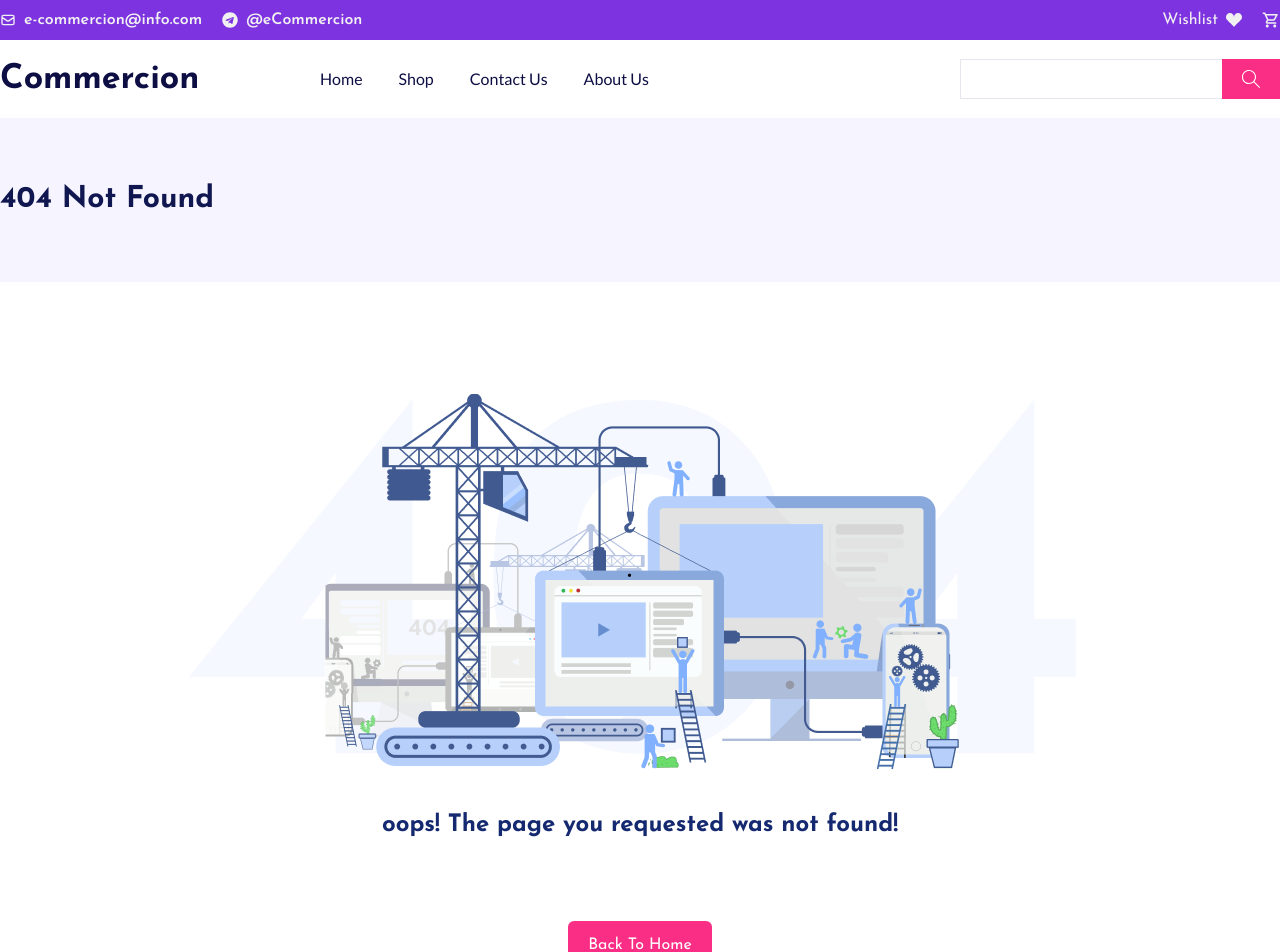
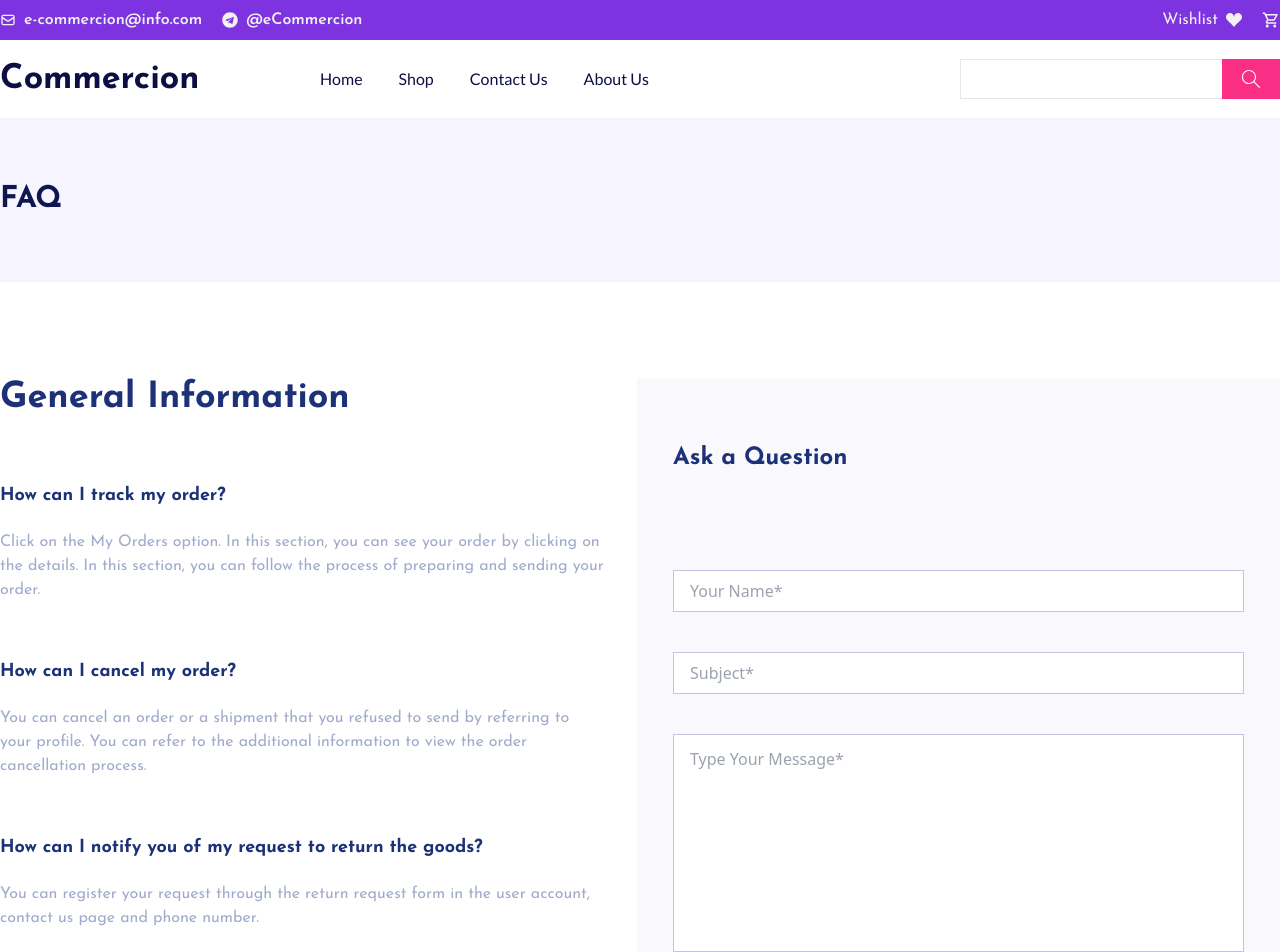
Before and after one commit to sacidaksoy/e-commercion, a Next.js app: page /faq in a window 1280 px wide. Before the commit this address had no page. Shown: the top 952 px of the page. Built offline with nearby package versions, Linux system fonts and the light colour scheme.

Commit message:
feat: add faq page

```diff
--- /dev/null
+++ b/pages/faq.tsx
@@ -0,0 +1,96 @@
+import React, { FC, ReactElement } from "react";
+import { motion } from "framer-motion";
+import Logos from "@/components/Logos";
+import Head from "next/head";
+
+const Faq: FC = (): ReactElement => {
+  const informations = [
+    {
+      title: "How can I track my order?",
+      body: "Click on the My Orders option. In this section, you can see your order by clicking on the details. In this section, you can follow the process of preparing and sending your order.",
+    },
+    {
+      title: "How can I cancel my order?",
+      body: "You can cancel an order or a shipment that you refused to send by referring to your profile. You can refer to the additional information to view the order cancellation process.",
+    },
+    {
+      title: "How can I notify you of my request to return the goods?",
+      body: "You can register your request through the return request form in the user account, contact us page and phone number.",
+    },
+    {
+      title: "How is the shipping cost calculated?",
+      body: "The shipping cost varies based on the shipping method and is displayed at the time of placing the order.",
+    },
+  ];
+
+  return (
+    <motion.div
+      initial={{ opacity: 0 }}
+      animate={{
+        opacity: "100%",
+        transition: { duration: 0.3 },
+      }}
+      exit={{ opacity: 0, transition: { duration: 0.2 } }}
+    >
+      <Head>
+        <title>E-commercion - Faq</title>
+      </Head>
+      <div className="bg-[#F6F5FF] py-16">
+        <div className="container mx-auto">
+          <h1 className="font-JosefinSans font-bold text-3xl text-[#101750]">
+            FAQ
+          </h1>
+        </div>
+      </div>
+      <div className="container mx-auto mt-24 mb-20">
+        <div className="flex flex-col sm:flex-row gap-8 mb-20">
+          <div className="w-full">
+            <h5 className="text-[#1D3178] font-bold text-4xl font-JosefinSans mb-16">
+              General Information
+            </h5>
+            <div className="flex flex-col">
+              {informations.map((item) => (
+                <div className="mb-14" key={item.title}>
+                  <h6 className="font-JosefinSans font-bold text-lg text-[#1D3178] mb-5">
+                    {item.title}
+                  </h6>
+                  <p className="font-JosefinSans text-base text-[#A1ABCC]">
+                    {item.body}
+                  </p>
+                </div>
+              ))}
+            </div>
+          </div>
+          <div className="w-full px-9 py-16 bg-[#F8F8FD]">
+            <h5 className="text-2xl font-bold font-JosefinSans text-[#1D3178]">
+              Ask a Question
+            </h5>
+            <div className="mt-24">
+              <input
+                type="text"
+                className="form-input py-2 mb-10"
+                placeholder="Your Name*"
+              />
+              <input
+                type="text"
+                className="form-input py-2 mb-10"
+                placeholder="Subject*"
+              />
+              <textarea
+                className="form-input resize-none"
+                rows={8}
+                placeholder="Type Your Message*"
+              />
+              <button className="font-JosefinSans text-base font-semibold bg-pink-cc py-3 px-10 text-white rounded-[3px] mt-5">
+                Send Mail
+              </button>
+            </div>
+          </div>
+        </div>
+        <Logos />
+      </div>
+    </motion.div>
+  );
+};
+
+export default Faq;
```
